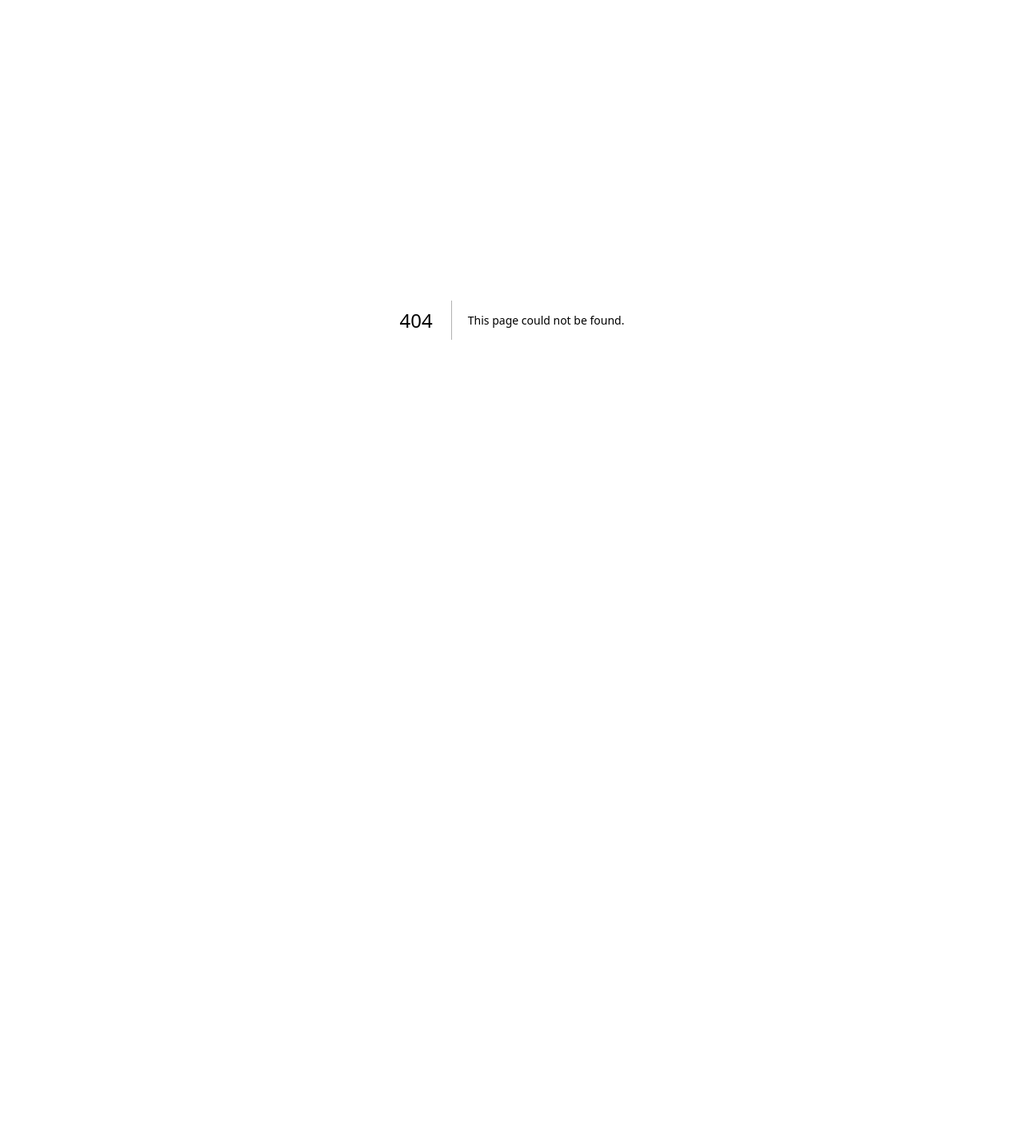
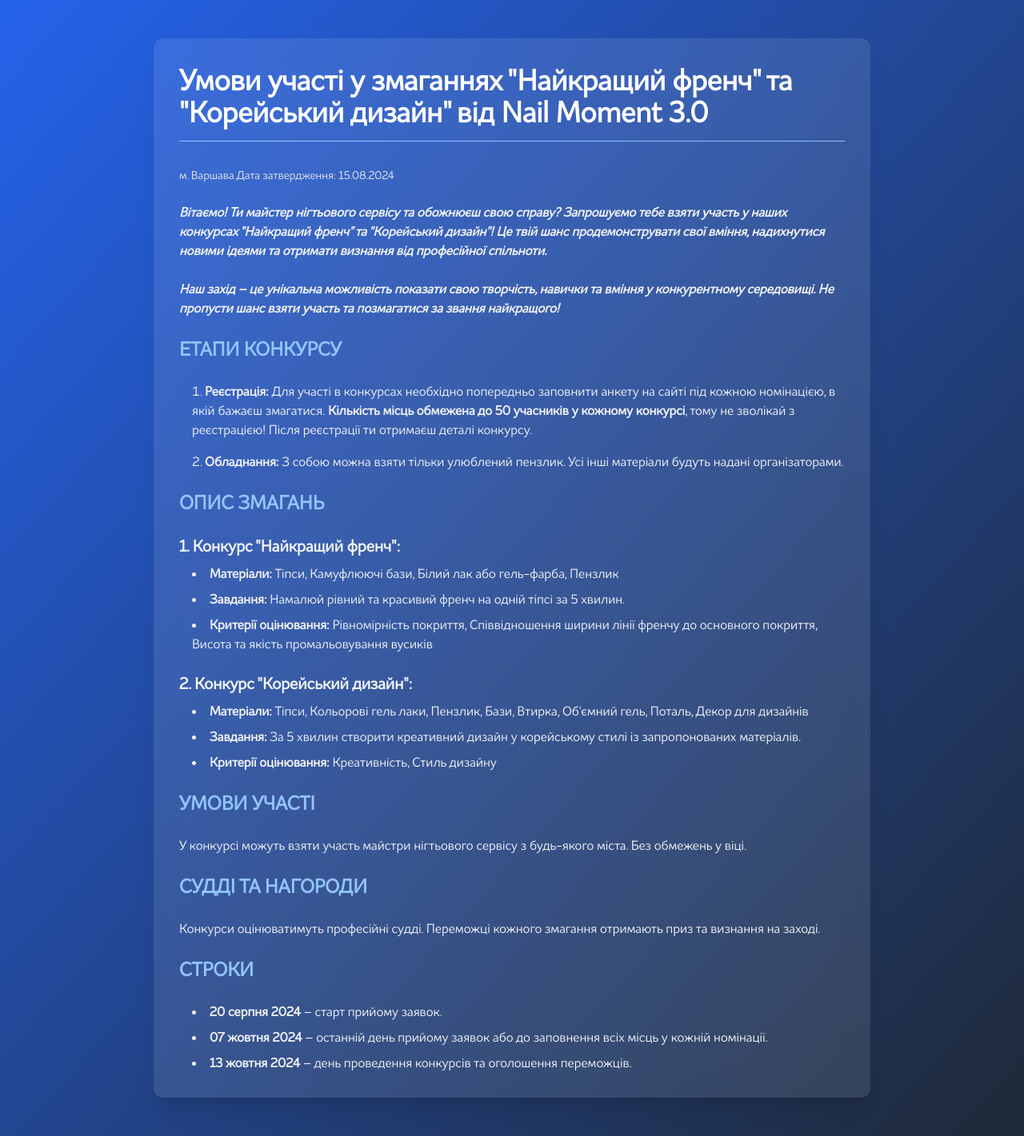
Before and after one commit to serhiihaniuk/nailmoment_next, a Next.js app: page /rules in a window 1280 px wide. Before the commit this address had no page. Shown: the whole page at 80% size. Before the commit the page ends 800 px from the top, so only its background shows below. Built offline with nearby package versions, Linux system fonts and the light colour scheme.

Commit message:
add rules

```diff
--- a/src/app/page.tsx
+++ b/src/app/page.tsx
@@ -175,8 +175,8 @@ export default function Home() {
   const onAccordionClick = (index: number) => {
     setFrequentlyQuestions((prevQuestions) =>
       prevQuestions.map((question, i) =>
-        i === index ? { ...question, isActive: !question.isActive } : question,
-      ),
+        i === index ? { ...question, isActive: !question.isActive } : question
+      )
     );
   };
 
@@ -371,7 +371,9 @@ export default function Home() {
               Зареєструйся вже зараз – кількість місць обмежена!
             </p>
             <RegisterEvent color="white" />
-            <a className="block mx-auto">Умови участі</a>
+            <a href="/rules" className="block mx-auto">
+              Умови участі
+            </a>
           </div>
           <div className="flex flex-col gap-8 basis-1/2 text-accent-green-foreground justify-start rounded-xl bg-accent-green px-5 py-9 ">
             <h3 className="text-accent-green-foreground w-full uppercase text-xl font-travels font-bold inline-flex justify-between items-center">
@@ -389,7 +391,9 @@ export default function Home() {
               сьогодні та доведи, що ти справжній ГУРУ корейського дизайну!
             </p>
             <RegisterEvent color="black" />
-            <a className="block mx-auto">Умови участі</a>
+            <a href="/rules" className="block mx-auto">
+              Умови участі
+            </a>
           </div>
         </div>
       </section>
@@ -609,7 +613,7 @@ export default function Home() {
                   "border-t-[1px] border-t-[#4C4C4C] py-5 cursor-pointer select-none",
                   frequentlyQuestions.length === index + 1
                     ? "border-y-[1px] border-y-[#4C4C4C]"
-                    : "border-t-[1px] border-t-[#4C4C4C] py-5",
+                    : "border-t-[1px] border-t-[#4C4C4C] py-5"
                 )}
                 key={index}
                 onClick={() => onAccordionClick(index)}
@@ -630,7 +634,7 @@ export default function Home() {
                 <p
                   className={cn(
                     "max-h-[0] text-lg text-primary-foreground opacity-80 font-light mt-1 overflow-hidden transition-all duration-500 pl-10",
-                    question.isActive ? "max-h-[200px]" : "",
+                    question.isActive ? "max-h-[200px]" : ""
                   )}
                 >
                   {question.text}
@@ -851,14 +855,14 @@ const CardSpeaker = ({
     <div
       className={cn(
         "flex flex-row gap-1 bg-white rounded-xl p-5",
-        accent && "bg-accent-green",
+        accent && "bg-accent-green"
       )}
     >
       <div className="grow">
         <div
           className={cn(
             "text-accent-pink font-travels font-bold",
-            accent && "text-black",
+            accent && "text-black"
           )}
         >
           {time}
--- /dev/null
+++ b/src/app/rules/page.tsx
@@ -0,0 +1,140 @@
+import React from "react";
+
+const CompetitionRulesPage = () => {
+  return (
+    <div className="min-h-screen bg-gradient-to-br from-blue-600 to-gray-800 py-12 px-4 sm:px-6 lg:px-8">
+      <div className="max-w-4xl mx-auto bg-white bg-opacity-10 backdrop-blur-lg rounded-xl shadow-xl overflow-hidden">
+        <div className="p-8">
+          <h1 className="text-4xl font-bold text-white mb-8 border-b border-blue-300 pb-4">
+            Умови участі у змаганнях &quot;Найкращий френч&quot; та
+            &quot;Корейський дизайн&quot; від Nail Moment 3.0
+          </h1>
+          <div className="text-sm text-gray-200 mb-6">
+            м. Варшава Дата затвердження: 15.08.2024
+          </div>
+          <div className="space-y-6 text-gray-100">
+            <p className="font-semibold italic">
+              Вітаємо! Ти майстер нігтьового сервісу та обожнюєш свою справу?
+              Запрошуємо тебе взяти участь у наших конкурсах &quot;Найкращий
+              френч&quot; та &quot;Корейський дизайн&quot;! Це твій шанс
+              продемонструвати свої вміння, надихнутися новими ідеями та
+              отримати визнання від професійної спільноти.
+            </p>
+            <p className="font-semibold italic">
+              Наш захід &ndash; це унікальна можливість показати свою творчість,
+              навички та вміння у конкурентному середовищі. Не пропусти шанс
+              взяти участь та позмагатися за звання найкращого!
+            </p>
+
+            <h2 className="text-2xl font-bold text-blue-300 mt-8 mb-4">
+              ЕТАПИ КОНКУРСУ
+            </h2>
+            <ol className="list-decimal list-inside space-y-4 pl-4">
+              <li>
+                <span className="font-bold">Реєстрація: </span>
+                Для участі в конкурсах необхідно попередньо заповнити анкету на
+                сайті під кожною номінацією, в якій бажаєш змагатися.
+                <span className="font-bold">
+                  {" "}
+                  Кількість місць обмежена до 50 учасників у кожному конкурсі
+                </span>
+                , тому не зволікай з реєстрацією! Після реєстрації ти отримаєш
+                деталі конкурсу.
+              </li>
+              <li>
+                <span className="font-bold">Обладнання: </span>З собою можна
+                взяти тільки улюблений пензлик. Усі інші матеріали будуть надані
+                організаторами.
+              </li>
+            </ol>
+
+            <h2 className="text-2xl font-bold text-blue-300 mt-8 mb-4">
+              ОПИС ЗМАГАНЬ
+            </h2>
+            <div className="space-y-6">
+              <div>
+                <h3 className="text-xl font-semibold mb-2">
+                  1. Конкурс &quot;Найкращий френч&quot;:
+                </h3>
+                <ul className="list-disc list-inside pl-4 space-y-2">
+                  <li>
+                    <span className="font-bold">Матеріали: </span>
+                    Тіпси, Камуфлюючі бази, Білий лак або гель-фарба, Пензлик
+                  </li>
+                  <li>
+                    <span className="font-bold">Завдання: </span>
+                    Намалюй рівний та красивий френч на одній тіпсі за 5 хвилин.
+                  </li>
+                  <li>
+                    <span className="font-bold">Критерії оцінювання: </span>
+                    Рівномірність покриття, Співвідношення ширини лінії френчу
+                    до основного покриття, Висота та якість промальовування
+                    вусиків
+                  </li>
+                </ul>
+              </div>
+              <div>
+                <h3 className="text-xl font-semibold mb-2">
+                  2. Конкурс &quot;Корейський дизайн&quot;:
+                </h3>
+                <ul className="list-disc list-inside pl-4 space-y-2">
+                  <li>
+                    <span className="font-bold">Матеріали: </span>
+                    Тіпси, Кольорові гель лаки, Пензлик, Бази, Втирка,
+                    Об&apos;ємний гель, Поталь, Декор для дизайнів
+                  </li>
+                  <li>
+                    <span className="font-bold">Завдання: </span>
+                    За 5 хвилин створити креативний дизайн у корейському стилі
+                    із запропонованих матеріалів.
+                  </li>
+                  <li>
+                    <span className="font-bold">Критерії оцінювання: </span>
+                    Креативність, Стиль дизайну
+                  </li>
+                </ul>
+              </div>
+            </div>
+
+            <h2 className="text-2xl font-bold text-blue-300 mt-8 mb-4">
+              УМОВИ УЧАСТІ
+            </h2>
+            <p>
+              У конкурсі можуть взяти участь майстри нігтьового сервісу з
+              будь-якого міста. Без обмежень у віці.
+            </p>
+
+            <h2 className="text-2xl font-bold text-blue-300 mt-8 mb-4">
+              СУДДІ ТА НАГОРОДИ
+            </h2>
+            <p>
+              Конкурси оцінюватимуть професійні судді. Переможці кожного
+              змагання отримають приз та визнання на заході.
+            </p>
+
+            <h2 className="text-2xl font-bold text-blue-300 mt-8 mb-4">
+              СТРОКИ
+            </h2>
+            <ul className="list-disc list-inside pl-4 space-y-2">
+              <li>
+                <span className="font-bold">20 серпня 2024 </span>
+                &ndash; старт прийому заявок.
+              </li>
+              <li>
+                <span className="font-bold">07 жовтня 2024 </span>
+                &ndash; останній день прийому заявок або до заповнення всіх
+                місць у кожній номінації.
+              </li>
+              <li>
+                <span className="font-bold">13 жовтня 2024 </span>
+                &ndash; день проведення конкурсів та оголошення переможців.
+              </li>
+            </ul>
+          </div>
+        </div>
+      </div>
+    </div>
+  );
+};
+
+export default CompetitionRulesPage;
```
